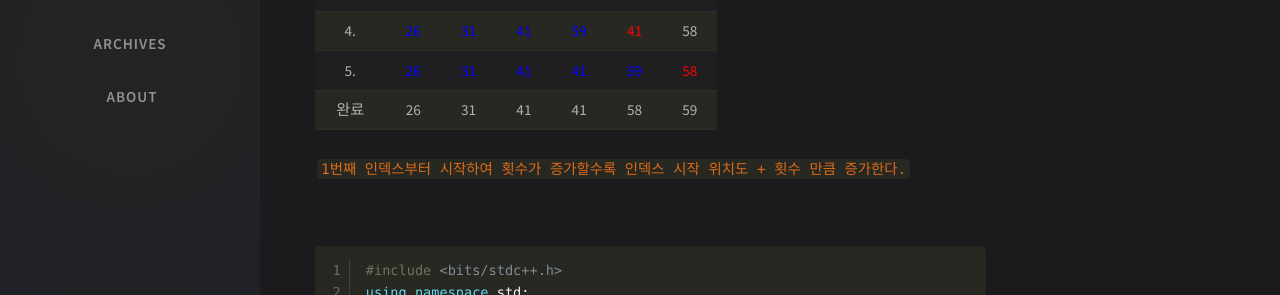
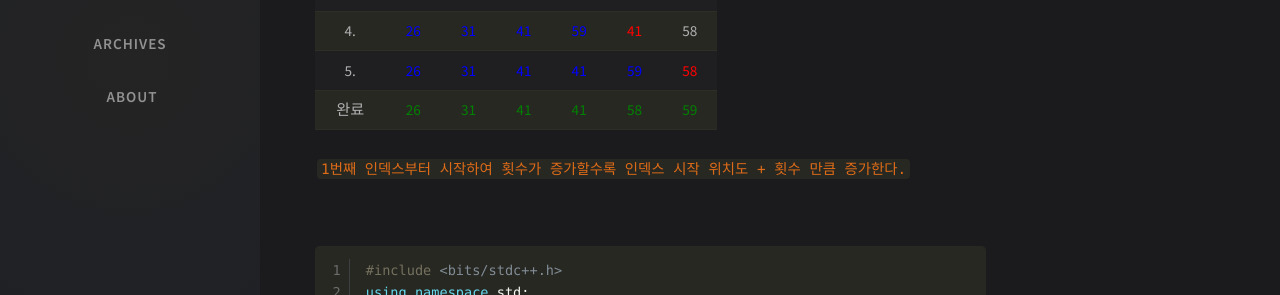
Before and after one commit to KoreanDNS/koreandns.github.io, a Jekyll site: the page built from _posts/2020-04-19-insertion-sort.md, in a window 1280 px wide. Shown: the part 390-685 px from the top of the page. Built offline with Jekyll 4.4.1, drawn with Linux system fonts in a browser that asks for light colours; nearby versions of some CDN libraries; comment, search, counter and statistics services are not loaded.

Commit message:
no message

```diff
--- a/_posts/2020-04-19-insertion-sort.md
+++ b/_posts/2020-04-19-insertion-sort.md
@@ -18,8 +18,7 @@ tags: [writing]
 |  3.  |  <span style="color:blue">31</span>  |  <span style="color:blue">41</span>  |  <span style="color:blue">59</span>  |  <span style="color:red">26</span>  |  41  |  58  |
 |  4.  |  <span style="color:blue">26</span>  |  <span style="color:blue">31</span>  |  <span style="color:blue">41</span>  |  <span style="color:blue">59</span>  |  <span style="color:red">41</span>  |  58  |
 |  5.  |  <span style="color:blue">26</span>  |  <span style="color:blue">31</span>  |  <span style="color:blue">41</span>  |  <span style="color:blue">41</span>  |  <span style="color:blue">59</span>  |  <span style="color:red">58</span>  |
-|  완료  |  26  |  31  |  41  |  41  |  58  |  59  |
-
+|  완료  |  <span style="color:green">26</span>  |  <span style="color:green">31</span>  |  <span style="color:green">41</span>  |  <span style="color:green">41</span>  |  <span style="color:green">58</span>  |  <span style="color:green">59</span>  |
 
 
 
```
